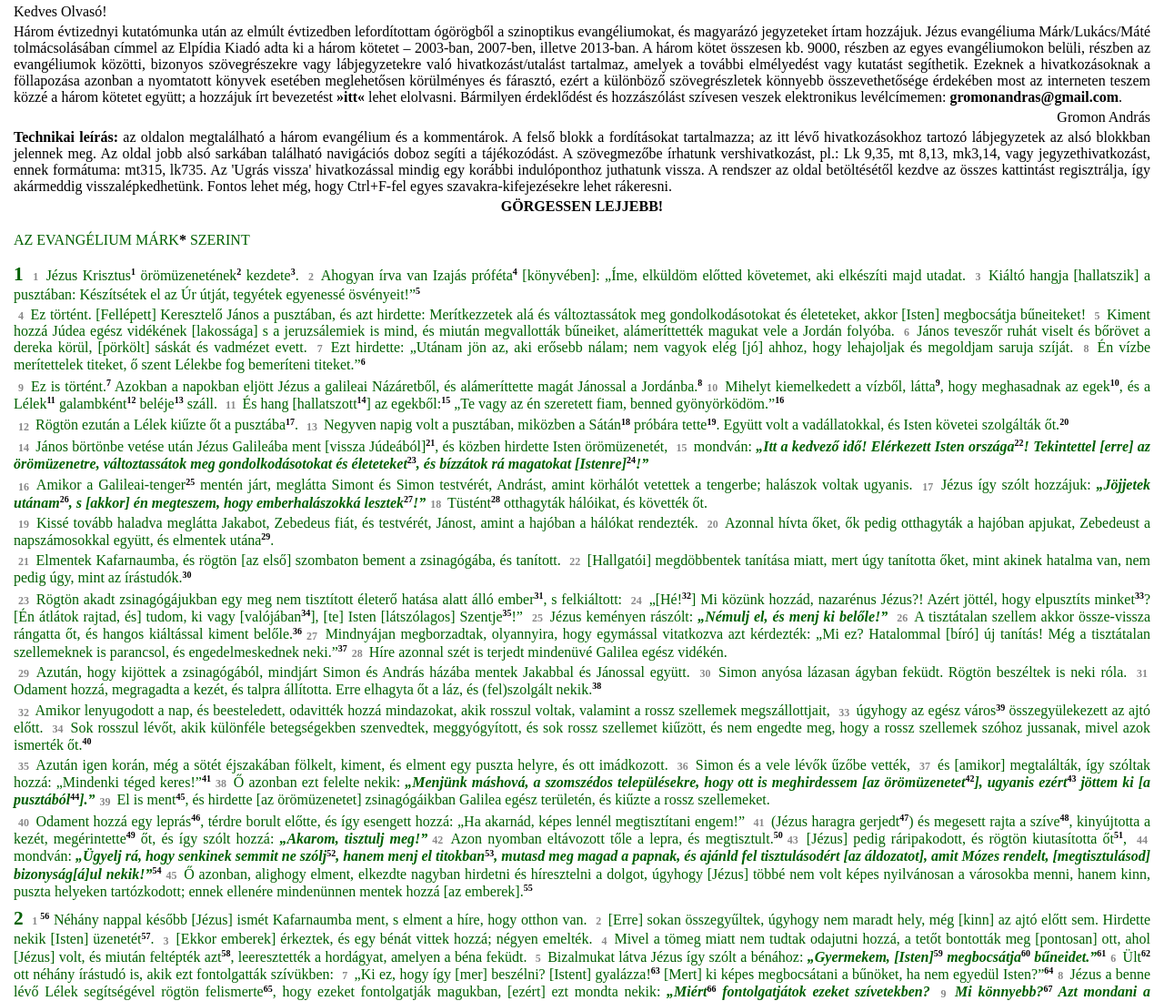
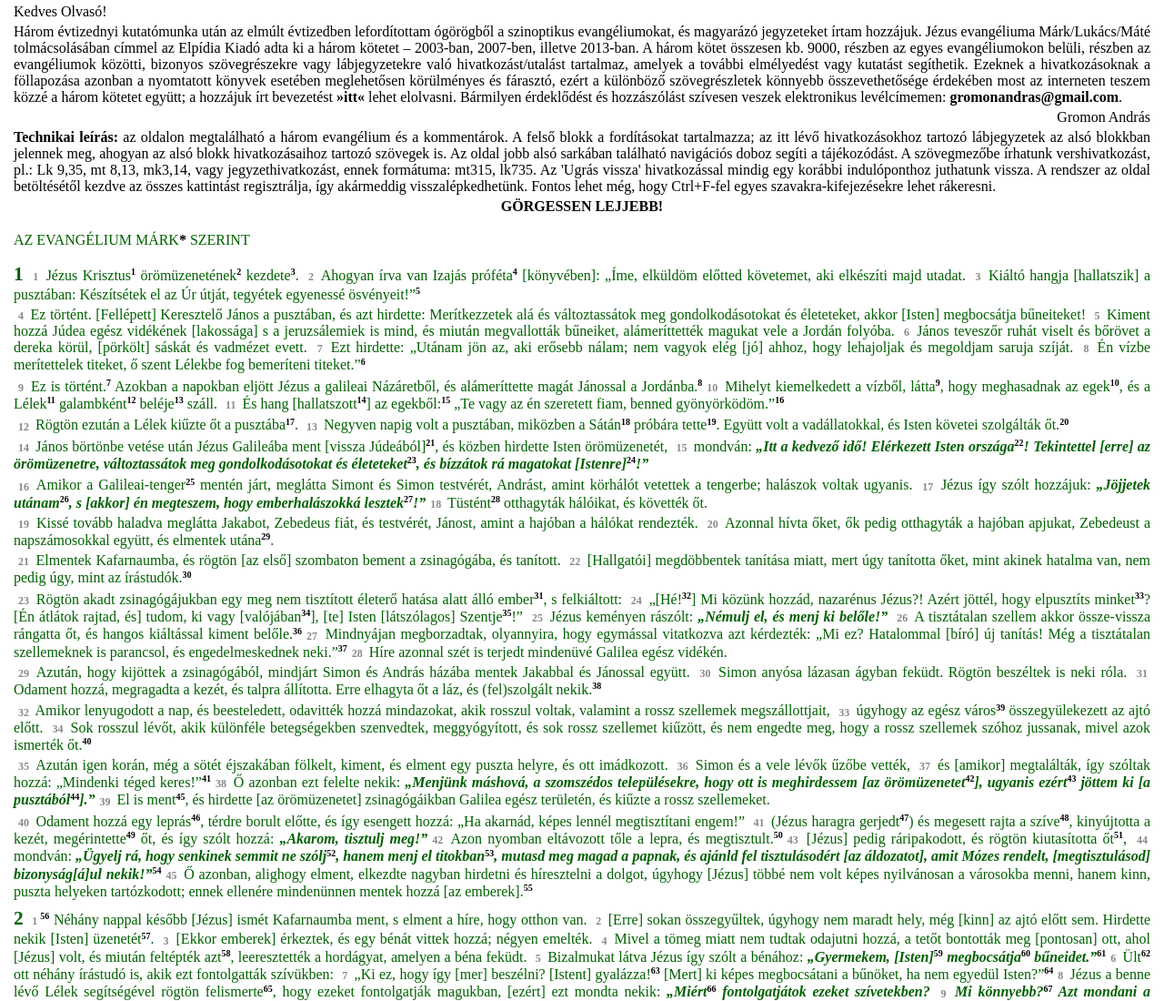
Before and after one commit to sitya/gromon, a plain HTML site: page evangelium.html in a window 1280 px wide. Shown: the top 1100 px of the page at 91% size. Drawn offline with Linux system fonts and the light colour scheme.

Commit message:
útmutató javítása

```diff
--- a/evangelium.html
+++ b/evangelium.html
@@ -4,7 +4,7 @@
 					<p>Kedves Olvasó!</p>
 		<p>Három évtizednyi kutatómunka után az elmúlt évtizedben lefordítottam ógörögből a szinoptikus evangéliumokat, és magyarázó jegyzeteket írtam hozzájuk. Jézus evangéliuma Márk/Lukács/Máté tolmácsolásában címmel az Elpídia Kiadó adta ki a három kötetet – 2003-ban, 2007-ben, illetve 2013-ban. A három kötet összesen kb. 9000, részben az egyes evangéliumokon belüli, részben az evangéliumok közötti, bizonyos szövegrészekre vagy lábjegyzetekre való hivatkozást/utalást tartalmaz, amelyek a további elmélyedést vagy kutatást segíthetik. Ezeknek a hivatkozásoknak a föllapozása azonban a nyomtatott könyvek esetében meglehetősen körülményes és fárasztó, ezért a különböző szövegrészletek könnyebb összevethetősége érdekében most az interneten teszem közzé a három kötetet együtt; a hozzájuk írt bevezetést <a href="leiras.html" target="_parent">»itt«</a> lehet elolvasni. Bármilyen érdeklődést és hozzászólást szívesen veszek elektronikus levélcímemen: <a href="mailto:gromonandras@gmail.com">gromonandras@gmail.com</a>.</p>
 		<p align="right">Gromon András</p>
-		<p><b>Technikai leírás: </b>az oldalon megtalálható a három evangélium és a kommentárok. A felső blokk a fordításokat tartalmazza; az itt lévő hivatkozásokhoz tartozó lábjegyzetek az alsó blokkban jelennek meg. Az oldal jobb alsó sarkában található navigációs doboz segíti a tájékozódást. A szövegmezőbe írhatunk vershivatkozást, pl.: Lk 9,35, mt 8,13, mk3,14, vagy jegyzethivatkozást, ennek formátuma: mt315, lk735. Az 'Ugrás vissza' hivatkozással mindig egy korábbi indulóponthoz juthatunk vissza. A rendszer az oldal betöltésétől kezdve az összes kattintást regisztrálja, így akármeddig visszalépkedhetünk. Fontos lehet még, hogy Ctrl+F-fel egyes szavakra-kifejezésekre lehet rákeresni.</p>
+		<p><b>Technikai leírás: </b>az oldalon megtalálható a három evangélium és a kommentárok. A felső blokk a fordításokat tartalmazza; az itt lévő hivatkozásokhoz tartozó lábjegyzetek az alsó blokkban jelennek meg, ahogyan az alsó blokk hivatkozásaihoz tartozó szövegek is. Az oldal jobb alsó sarkában található navigációs doboz segíti a tájékozódást. A szövegmezőbe írhatunk vershivatkozást, pl.: Lk 9,35, mt 8,13, mk3,14, vagy jegyzethivatkozást, ennek formátuma: mt315, lk735. Az 'Ugrás vissza' hivatkozással mindig egy korábbi indulóponthoz juthatunk vissza. A rendszer az oldal betöltésétől kezdve az összes kattintást regisztrálja, így akármeddig visszalépkedhetünk. Fontos lehet még, hogy Ctrl+F-fel egyes szavakra-kifejezésekre lehet rákeresni.</p>
 		<p align="center"><b>GÖRGESSEN LEJJEBB!</b></p>
 	</div>
 <div class="mk"><p>AZ EVANGÉLIUM MÁRK<a href="m.html#mk_lj_0" target="k"><sup></sup>*</a> SZERINT
```
